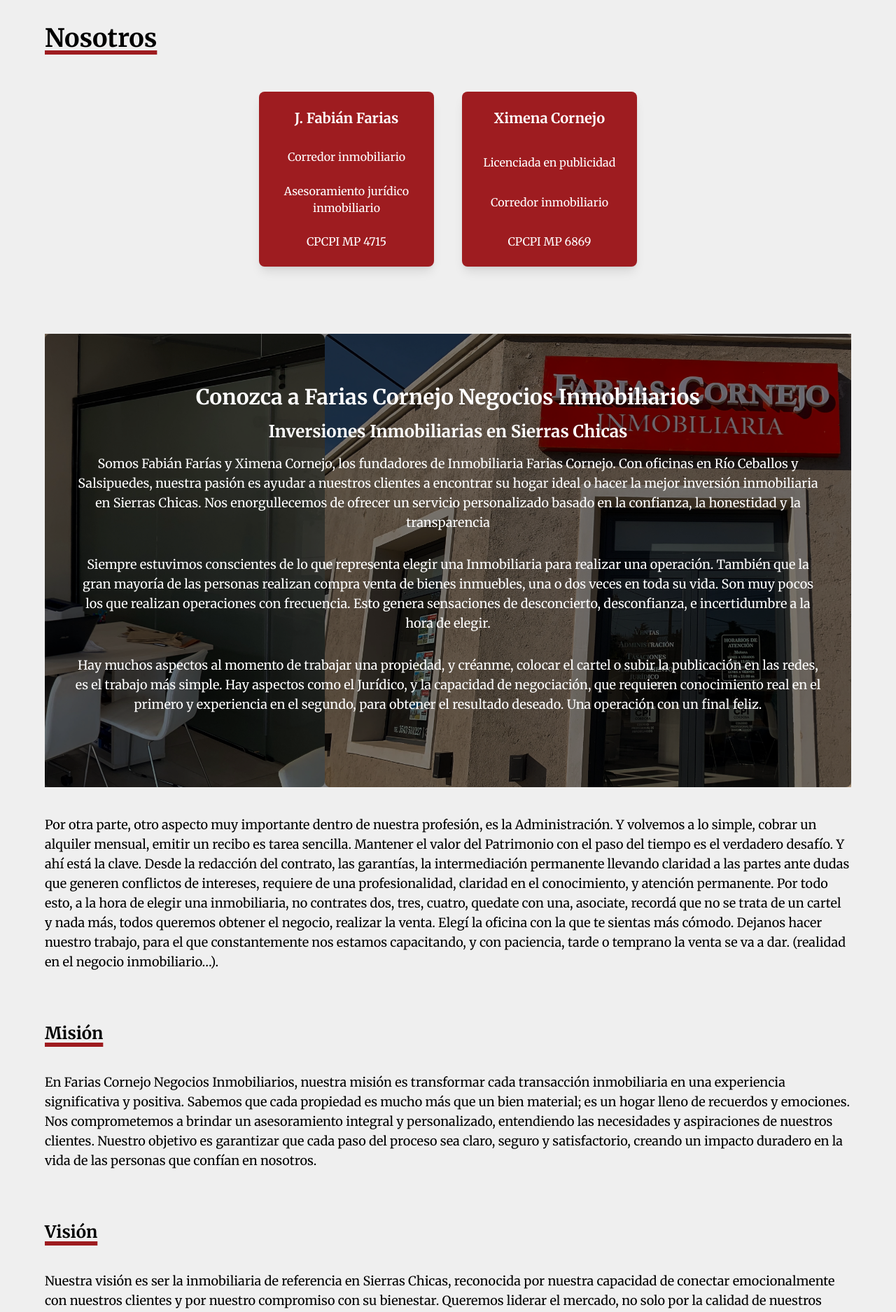
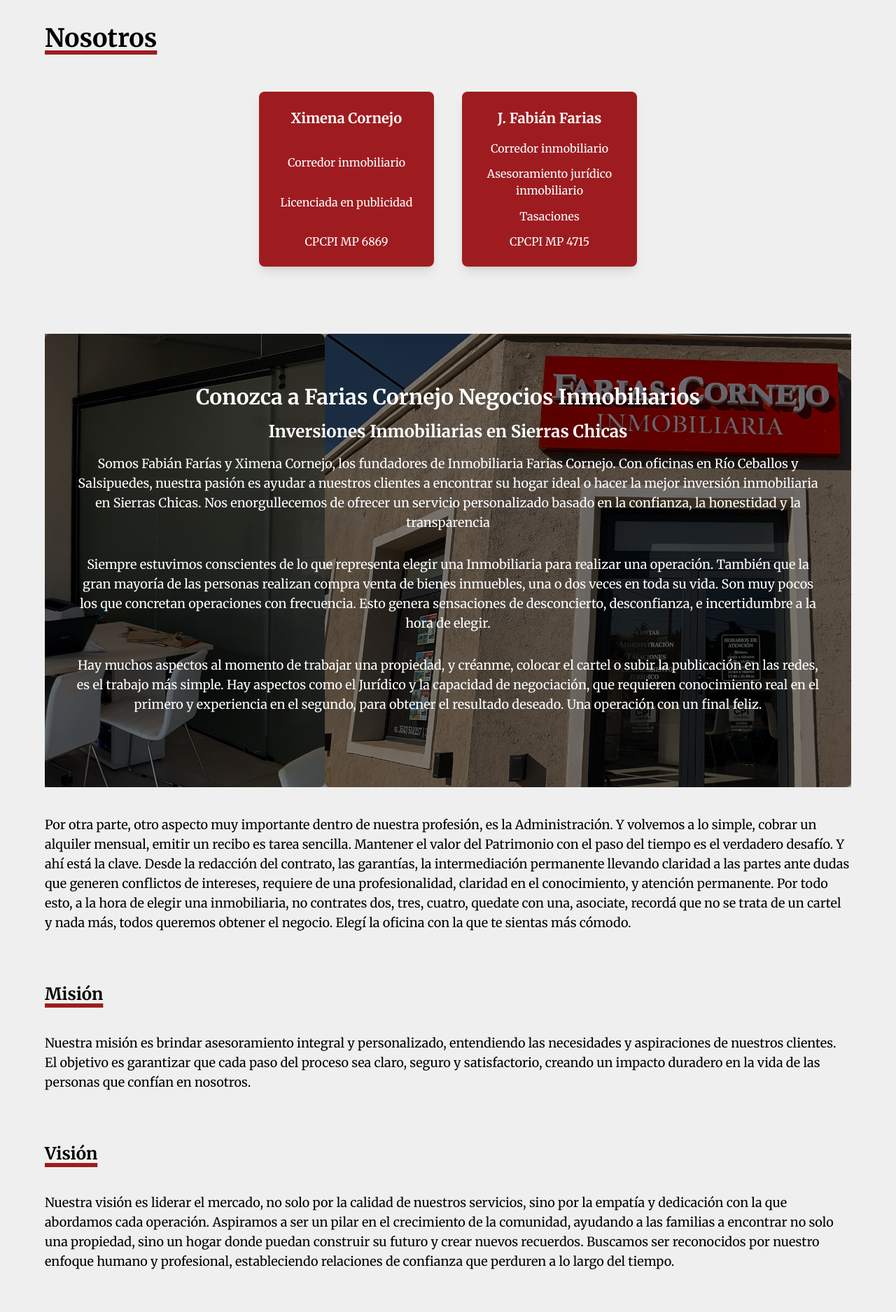
Before and after one commit to MaximoFarias27/website, a Next.js app: page / in a window 1280 px wide. Shown: the part 940-2815 px from the top of the page at 70% size. Built offline with nearby package versions, Linux system fonts and the light colour scheme.

Commit message:
cambio de textos

```diff
--- a/app/page.js
+++ b/app/page.js
@@ -19,18 +19,13 @@
         {/* Nosotros */}
         <Carousel />
         <p className="w-full md:text-lg text-md mb-8">
-          Por otra parte, otro aspecto muy importante dentro de nuestra profesión, es la Administración. Y volvemos a lo simple, cobrar un alquiler mensual, emitir un recibo es tarea sencilla. Mantener el valor del Patrimonio con el paso del tiempo es el verdadero desafío. Y ahí está la clave. Desde la redacción del contrato, las garantías, la intermediación permanente llevando claridad a las partes ante dudas que generen conflictos de intereses, requiere de una profesionalidad, claridad en el conocimiento, y atención permanente. Por todo esto, a la hora de elegir una inmobiliaria, no contrates dos, tres, cuatro, quedate con una, asociate, recordá que no se trata de un cartel y nada más, todos queremos obtener el negocio, realizar la venta. Elegí la oficina con la que te sientas más cómodo. Dejanos hacer nuestro trabajo, para el que constantemente nos estamos capacitando, y con paciencia, tarde o temprano la venta se va a dar. (realidad en el negocio  inmobiliario…).
-        </p>
+          Por otra parte, otro aspecto muy importante dentro de nuestra profesión, es la Administración. Y volvemos a lo simple, cobrar un alquiler mensual, emitir un recibo es tarea sencilla. Mantener el valor del Patrimonio con el paso del tiempo es el verdadero desafío. Y ahí está la clave. Desde la redacción del contrato, las garantías, la intermediación permanente llevando claridad a las partes ante dudas que generen conflictos de intereses, requiere de una profesionalidad, claridad en el conocimiento, y atención permanente. Por todo esto, a la hora de elegir una inmobiliaria, no contrates dos, tres, cuatro, quedate con una, asociate, recordá que no se trata de un cartel y nada más, todos queremos obtener el negocio. Elegí la oficina con la que te sientas más cómodo.        </p>
         <h3 className="w-full md:text-2xl text-xl mb-10 subrayado-rojo font-bold mt-10">Misión</h3>
         <p className="w-full md:text-lg text-md mb-8">
-          En Farias Cornejo Negocios Inmobiliarios, nuestra misión es transformar cada transacción inmobiliaria en una experiencia significativa y positiva. Sabemos que cada propiedad es mucho más que un bien material; es un hogar lleno de recuerdos y emociones. Nos comprometemos a brindar un asesoramiento integral y personalizado, entendiendo las necesidades y aspiraciones de nuestros clientes. Nuestro objetivo es garantizar que cada paso del proceso sea claro, seguro y satisfactorio, creando un impacto duradero en la vida de las personas que confían en nosotros.
-        </p>
+          Nuestra misión es brindar asesoramiento integral y personalizado, entendiendo las necesidades y aspiraciones de nuestros clientes. El objetivo es garantizar que cada paso del proceso sea claro, seguro y satisfactorio, creando un impacto duradero en la vida de las personas que confían en nosotros.        </p>
         <h3 className="w-full md:text-2xl text-xl mb-10 subrayado-rojo font-bold mt-10">Visión</h3>
         <p className="w-full md:text-lg text-md mb-8">
-          Nuestra visión es ser la inmobiliaria de referencia en Sierras Chicas, reconocida por nuestra capacidad de conectar emocionalmente con nuestros clientes y por nuestro compromiso con su bienestar. Queremos liderar el mercado, no solo por la calidad de nuestros servicios, sino por la empatía y dedicación con la que abordamos cada operación. Aspiramos a ser un pilar en el crecimiento de la comunidad, ayudando a las familias a encontrar no solo una propiedad, sino un hogar donde puedan construir su futuro y crear nuevos recuerdos. Buscamos ser recordados por nuestro enfoque humano y profesional, estableciendo relaciones de confianza que perduren a lo largo del tiempo.
-
-          Fabián dirige el área comercial, aportando su experiencia y dedicación para asegurar que cada cliente tome decisiones bien informadas y alineadas con sus necesidades y sueños. Ximena, encargada de la administración de propiedades en Río Ceballos, Salsipuedes y demás localidades de Sierras Chicas, garantiza que cada propiedad bajo nuestra gestión se mantenga en perfectas condiciones, asegurando la tranquilidad de nuestros clientes.
-
+          Nuestra visión es liderar el mercado, no solo por la calidad de nuestros servicios, sino por la empatía y dedicación con la que abordamos cada operación. Aspiramos a ser un pilar en el crecimiento de la comunidad, ayudando a las familias a encontrar no solo una propiedad, sino un hogar donde puedan construir su futuro y crear nuevos recuerdos. Buscamos ser reconocidos por nuestro enfoque humano y profesional, estableciendo relaciones de confianza que perduren a lo largo del tiempo.
         </p>
 
         {/* SERVICIOS */}
@@ -52,9 +47,9 @@
 
         <div className="p-10 fondo-comprar-zona w-full md:py-20 rounded-lg my-10 flex md:justify-end md:pr-10 items-center">
           <div className=" flex flex-col md:w-2/4 md:items-end items-center">
-            <h3 className="text-center md:text-4xl text-xl md:text-right font-semibold mb-8 text-white md:w-full">Para la venta de propiedades</h3>
+            <h3 className="text-center md:text-4xl text-xl md:text-right font-semibold mb-8 text-white md:w-full">Venta de propiedades</h3>
             <p className="w-full md:text-lg text-sm mb-8 text-white md:text-right">
-              Ofrecemos un servicio profesional y de amplia trayectoria para la venta de propiedades. Te acompañamos desde la tasación hasta la firma del contrato, asegurando una transacción transparente y segura. Ya sea que quieras vender o comprar una propiedad, estamos aquí para asesorarte.
+            Ofrecemos un servicio profesional y de amplia trayectoria para la venta de propiedades. Te acompañamos desde la tasación hasta la firma de la escritura, asegurando una transacción transparente, confiable y segura. Ya sea que quieras vender o comprar. ¡Estamos aquí para asesorarte!.
             </p>
             <Link
               href="https://fariascorejo58.kitepropcrm.com/site/properties/sale"
--- a/components/Carousel.jsx
+++ b/components/Carousel.jsx
@@ -21,16 +21,17 @@
       </h2>
       <div className="flex flex-wrap flex-row justify-center gap-10 mb-14 pt-4">
         <div className="bg-[#9e1c20] text-white p-6 rounded-lg shadow-lg max-w-sm text-center w-[250px] h-[250px] flex flex-col justify-between">
+          <h3 className="text-xl font-bold mb-2">Ximena Cornejo</h3>
+          <p className="mb-1">Corredor inmobiliario</p>
+          <p className="mb-1">Licenciada en publicidad</p>
+          <p>CPCPI MP 6869</p>
+        </div>
+        <div className="bg-[#9e1c20] text-white p-6 rounded-lg shadow-lg max-w-sm text-center w-[250px] h-[250px] flex flex-col justify-between">
           <h3 className="text-xl font-bold mb-2">J. Fabián Farias</h3>
           <p className="mb-1">Corredor inmobiliario</p>
           <p className="mb-1">Asesoramiento jurídico inmobiliario</p>
+          <p className="mb-1">Tasaciones</p>
           <p>CPCPI MP 4715</p>
-        </div>
-        <div className="bg-[#9e1c20] text-white p-6 rounded-lg shadow-lg max-w-sm text-center w-[250px] h-[250px] flex flex-col justify-between">
-          <h3 className="text-xl font-bold mb-2">Ximena Cornejo</h3>
-          <p className="mb-1">Licenciada en publicidad</p>
-          <p className="mb-1">Corredor inmobiliario</p>
-          <p>CPCPI MP 6869</p>
         </div>
       </div>
       <div className="carousel my-10 mx-auto overflow-hidden relative flex flex-col">
@@ -49,25 +50,31 @@
         </div>
         <div className="md:absolute inset-0 flex flex-col justify-center items-center md:text-white py-10 md:p-10 md:bg-black md:bg-opacity-50 rounded-lg pt-16">
           <h3 className="w-full md:text-2xl lg:text-3xl text-2xl font-semibold mb-4 md:text-center letra-roja md:text-white">
-          Conozca a Farias Cornejo Negocios Inmobiliarios
+            Conozca a Farias Cornejo Negocios Inmobiliarios
           </h3>
           <h4 className="w-full md:text-xl lg:text-2xl text-lg font-semibold mb-4 md:text-center letra-roja md:text-white">
-          Inversiones Inmobiliarias en Sierras Chicas
+            Inversiones Inmobiliarias en Sierras Chicas
           </h4>
           <p className="w-full md:text-sm lg:text-lg text-md md:mb-4 lg:mb-8 md:text-center">
-          Somos Fabián Farías y Ximena Cornejo, los fundadores de Inmobiliaria Farias Cornejo. Con oficinas en Río Ceballos y Salsipuedes, nuestra pasión es ayudar a nuestros clientes a encontrar su hogar ideal o hacer la mejor inversión inmobiliaria en Sierras Chicas. Nos enorgullecemos de ofrecer un servicio personalizado basado en la confianza, la honestidad y la transparencia
+            Somos Fabián Farías y Ximena Cornejo, los fundadores de Inmobiliaria
+            Farias Cornejo. Con oficinas en Río Ceballos y Salsipuedes, nuestra
+            pasión es ayudar a nuestros clientes a encontrar su hogar ideal o
+            hacer la mejor inversión inmobiliaria en Sierras Chicas. Nos
+            enorgullecemos de ofrecer un servicio personalizado basado en la
+            confianza, la honestidad y la transparencia
           </p>
           <p className="w-full md:text-sm lg:text-lg text-md md:mb-4 lg:mb-8 md:text-center">
-          Siempre estuvimos conscientes de lo que representa elegir una Inmobiliaria para realizar una operación. También que la gran mayoría de las personas realizan compra venta de bienes inmuebles, una o dos veces en toda su vida. Son muy pocos los que realizan operaciones con frecuencia. Esto genera sensaciones de desconcierto, desconfianza, e incertidumbre a la hora de elegir.
+            Siempre estuvimos conscientes de lo que representa elegir una
+            Inmobiliaria para realizar una operación. También que la gran
+            mayoría de las personas realizan compra venta de bienes inmuebles,
+            una o dos veces en toda su vida. Son muy pocos los que concretan operaciones con frecuencia. Esto genera sensaciones de desconcierto, desconfianza, e incertidumbre a la hora de elegir.
 
           </p>
           <p className="w-full md:text-sm lg:text-lg text-md md:mb-4 lg:mb-8 md:text-center">
-          Hay muchos aspectos al momento de trabajar una propiedad, y créanme, colocar el cartel o subir la publicación en las redes, es el trabajo más simple. Hay aspectos como el Jurídico, y la capacidad de negociación, que requieren conocimiento real en el primero y experiencia en el segundo, para obtener el resultado deseado. Una operación con un final feliz.
-
+          Hay muchos aspectos al momento de trabajar una propiedad, y créanme, colocar el cartel o subir la publicación en las redes, es el trabajo más simple. Hay aspectos como el Jurídico y la capacidad de negociación, que requieren conocimiento real en el primero y experiencia en el segundo, para obtener el resultado deseado. Una operación con un final feliz.
           </p>
         </div>
       </div>
-
     </>
   );
 };
```
Also changed, not shown: components/FAQS.jsx (+4 -4 lines).
